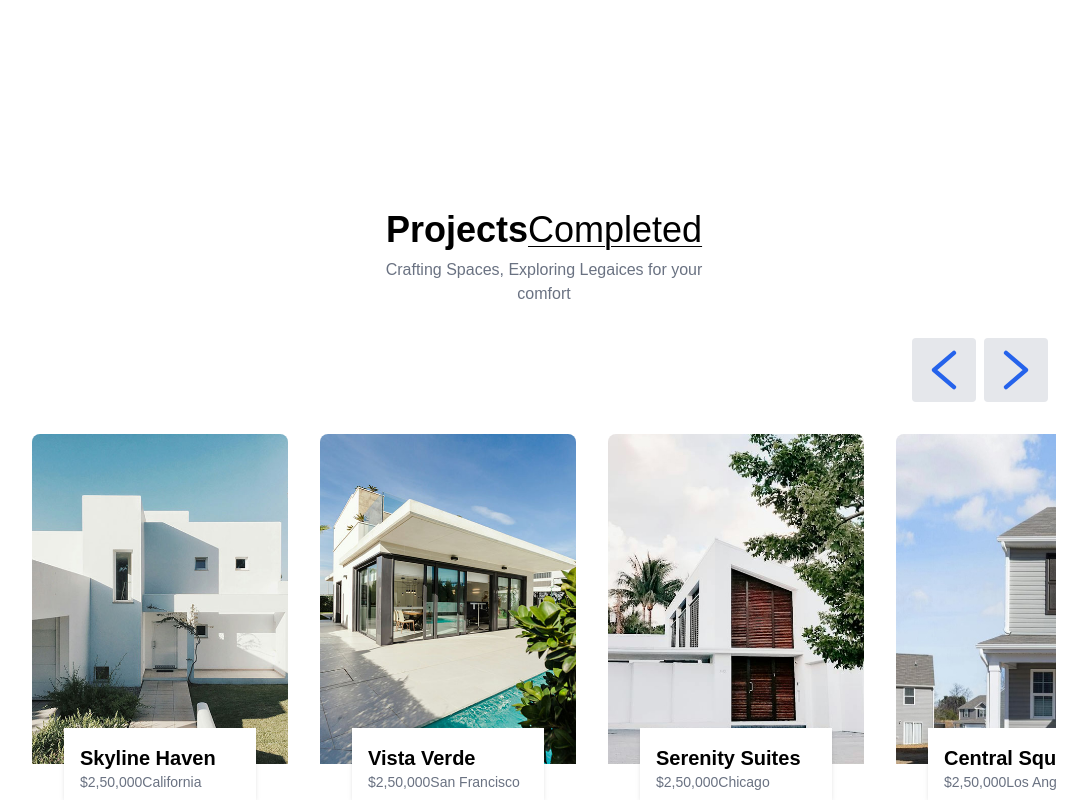
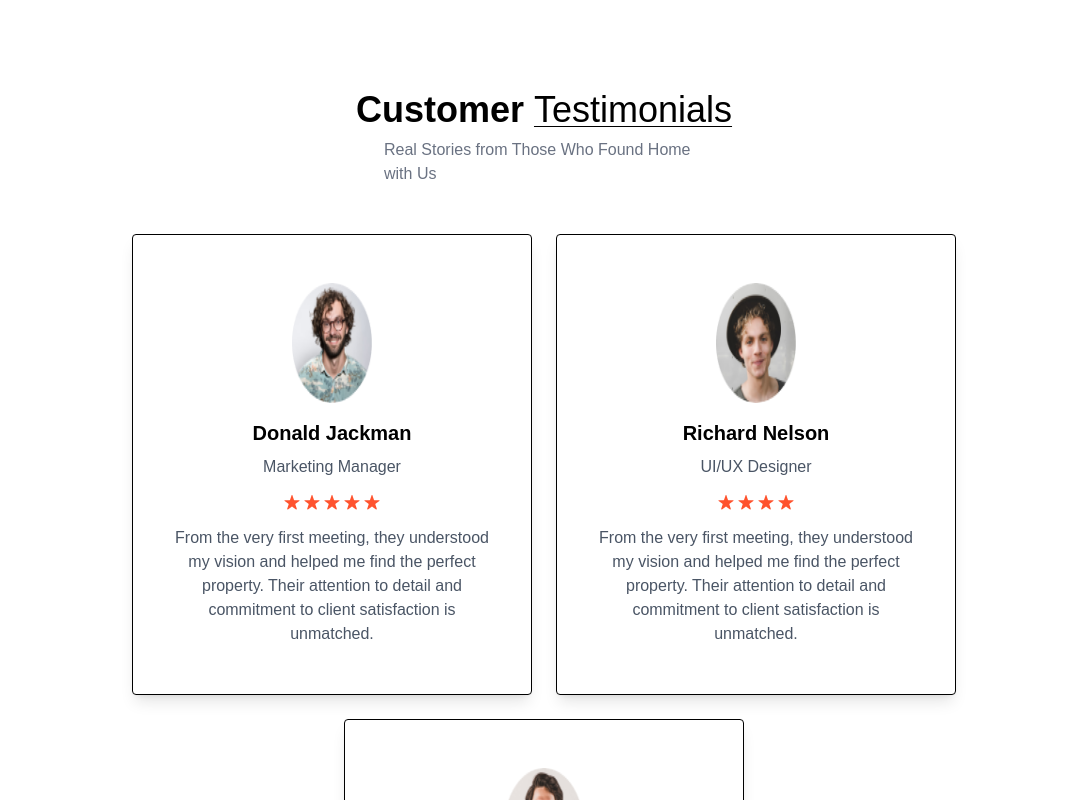
Before and after one commit to Shreyashgol/real_estate_app, a React (Vite) app: page / in a window 1280 px wide. Shown: the part 4000-4800 px from the top of the page, without its empty margins (96-1183 px from the left). Built offline with nearby package versions, Linux system fonts and the light colour scheme; a web font is replaced by a local one.

Commit message:
some adjustments

```diff
--- a/src/App.jsx
+++ b/src/App.jsx
@@ -7,7 +7,6 @@ import 'react-toastify/dist/ReactToastify.css';
 
 import Header from "./components/Header";
 import About from "./components/About";
-import Projects from "./components/Projects";
 import PropertySearch from "./components/PropertySearch";
 import Testimonials from "./components/Testimonials";
 import Contact from "./components/Contact";
@@ -20,11 +19,9 @@ function App() {
       <Header/>
       <PropertySearch/>
       <About/>
-      <Projects/>
       <Testimonials/>
       <Contact/>
       <Footer/>
-
     </>
   );
 }
--- a/src/assets/assets.js
+++ b/src/assets/assets.js
@@ -16,6 +16,7 @@ import project_img_6 from './project_img_6.jpg'
 import profile_img_1 from './profile_img_1.png'
 import profile_img_2 from './profile_img_2.png'
 import profile_img_3 from './profile_img_3.png'
+
 
 export const assets = {
     logo,
--- a/src/components/PropertySearch.jsx
+++ b/src/components/PropertySearch.jsx
@@ -1,7 +1,6 @@
 import React, { useState, useMemo } from "react";
 import {housesData} from "../data";
 import {motion} from "framer-motion"
-
 
 const PropertySearch = () => {
   const [filters, setFilters] = useState({
@@ -28,6 +27,7 @@ const PropertySearch = () => {
       whileInView={{opacity:1, x:0}}
       viewport={{once: true}}
     className="max-w-6xl mx-auto p-4">
+
       <h1 className="text-3xl font-bold mb-4">Property Search</h1>
 
       {/* Filter Controls */}
--- /dev/null
+++ b/src/components/ThemeToggle.jsx
@@ -0,0 +1,12 @@
+// src/components/ThemeToggle.js
+import React from 'react';
+
+function ThemeToggle({ isDarkMode, toggleDarkMode }) {
+  return (
+    <button onClick={toggleDarkMode} className="theme-toggle">
+      Toggle {isDarkMode ? 'Light' : 'Dark'} Mode
+    </button>
+  );
+}
+
+export default ThemeToggle;
```
Also changed, not shown: src/background.png (added).
